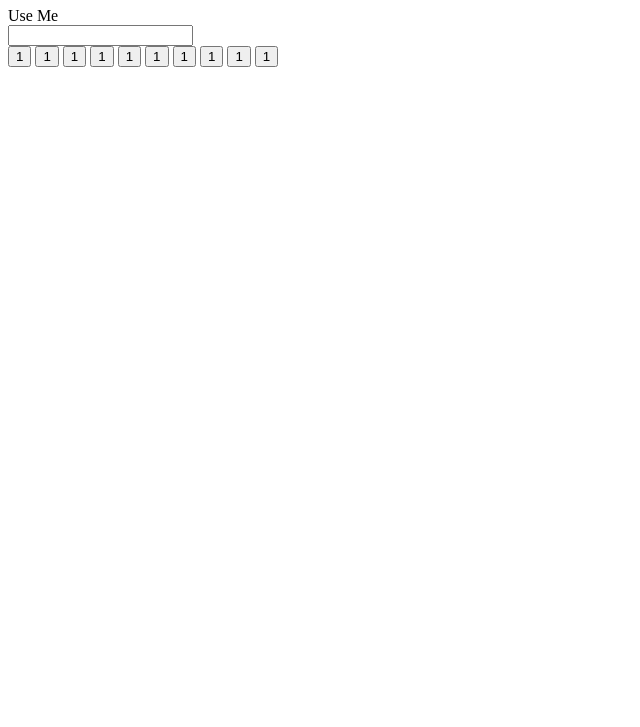
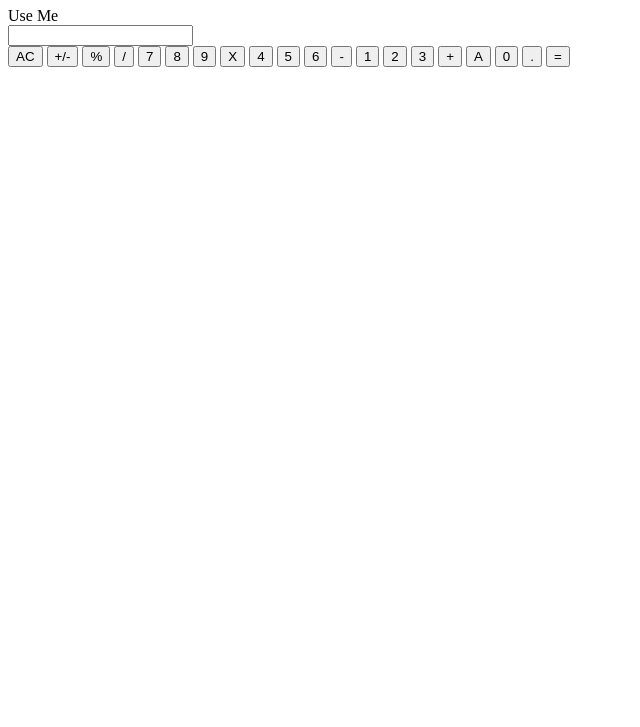
Before and after one commit to carevilla/SinglePageApps, a plain HTML site: page calculator/index.html in a window 1280 px wide. Shown: the part 73-800 px from the top of the page, without its empty margins (0-640 px from the left). Drawn offline with Linux system fonts and the light colour scheme.

Commit message:
calculatorr buttons added

```diff
--- a/calculator/index.html
+++ b/calculator/index.html
@@ -12,16 +12,31 @@
         <header>Use Me</header>
         <input type="text">
         <div class="input-section">
+            <button>AC</button>
+            <button>+/-</button>
+            <button>%</button>
+            <button>/</button>
+
+            <button>7</button>
+            <button>8</button>
+            <button>9</button>
+            <button>X</button>
+
+            <button>4</button>
+            <button>5</button>
+            <button>6</button>
+            <button>-</button>
+
             <button>1</button>
-            <button>1</button>
-            <button>1</button>
-            <button>1</button>
-            <button>1</button>
-            <button>1</button>
-            <button>1</button>
-            <button>1</button>
-            <button>1</button>
-            <button>1</button>
+            <button>2</button>
+            <button>3</button>
+            <button>+</button>
+
+            <button>A</button>
+            <button>0</button>
+            <button>.</button>
+            <button>=</button>
+
         </div>
 
     </div>
```
